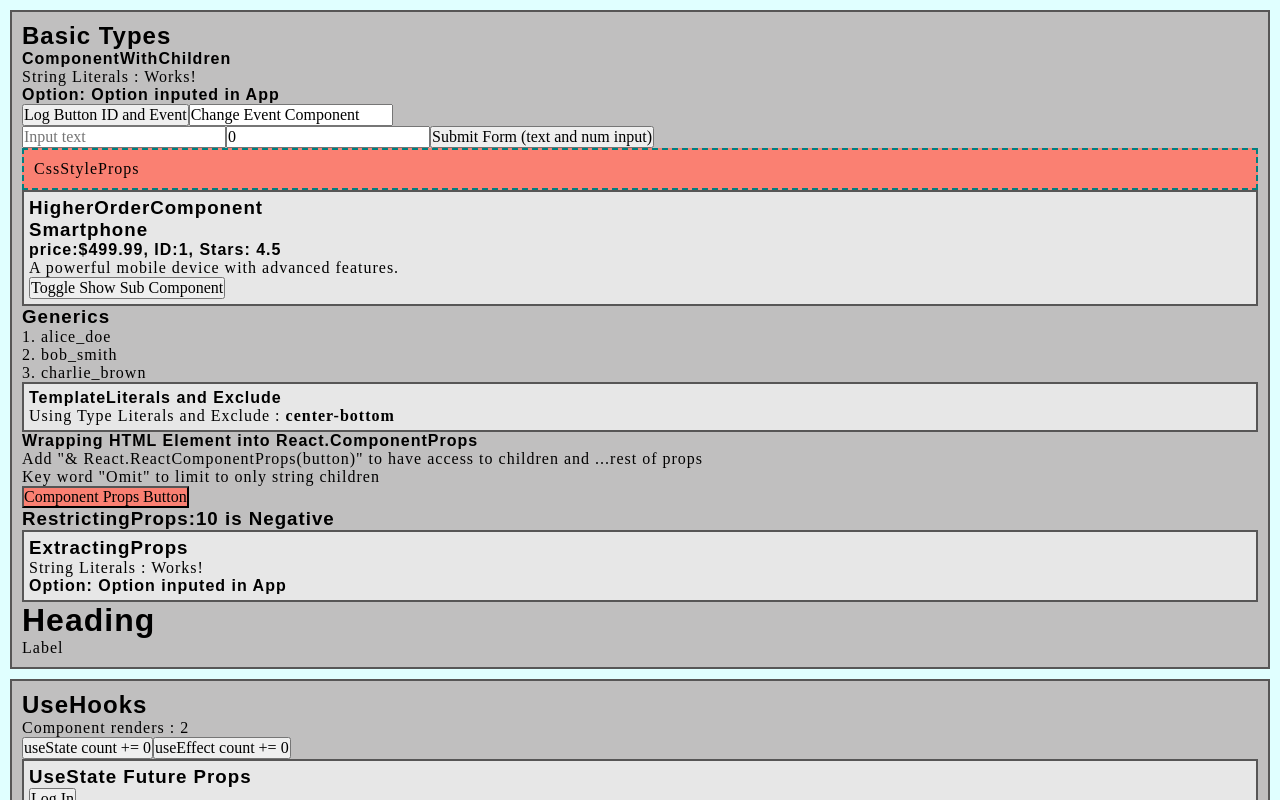
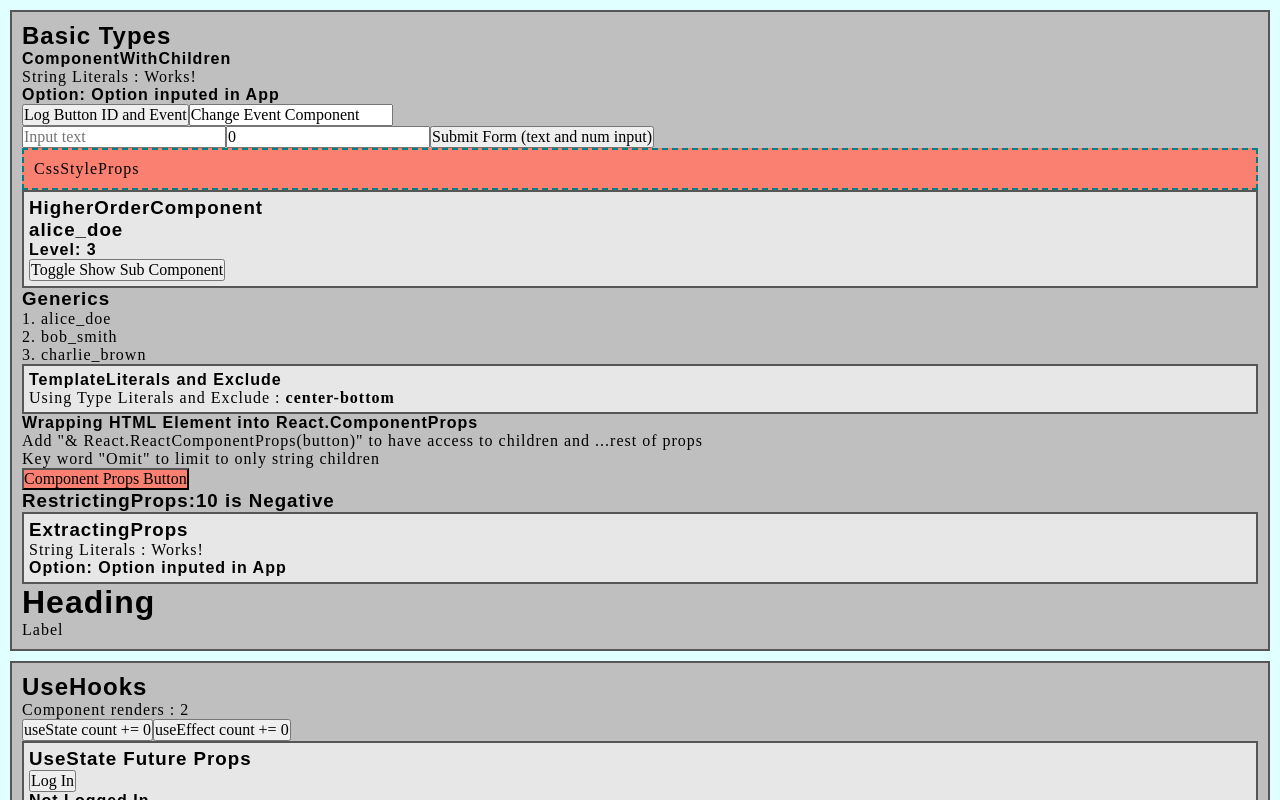
Before and after one commit to pdharma01/react-design-patterns-02-tsc, a React (Vite) app: page / in a window 1280 px wide. Both pictures are taken after a click on the button "Toggle Show Sub Component". Shown: the top 800 px of the page. Built offline with nearby package versions, Linux system fonts and the light colour scheme.

Commit message:
HigherOrderComponent with generics

```diff
--- a/src/App.tsx
+++ b/src/App.tsx
@@ -1,31 +1,16 @@
 import { useState } from 'react'
 import './App.css'
 
+// Data Types
+import { ProductType, UserType } from './components/types'
+
 // Basic Types
 import BasicProps from './components/basicTypes/BasicProps'
-import ComponentWithChildren from './components/ComponentWithChildren'
+import ComponentWithChildren from './components/basicTypes/ComponentWithChildren'
 import ButtonEvent from './components/basicTypes/ButtonEvent'
-
-
-// useHooks
-import UseHooks from './components/useHooks/UseHooks'
-
-// Layout Components
-import SimpleForm from './components/SimpleForm'
-import SplitScreenContainer from './components/SplitScreenContainer'
-import SplitScreenPanel from './components/SplitScreenPanel'
-// Lists
-import RegularList from './components/RegularList'
-import SmallProductListItem from './components/SmallProductListItem'
-import SmallUserListItem from './components/SmallUserListItem'
-import withNumberedList from './components/withNumberedList'
-import { ProductType, UserType } from './components/types'
-import ScratchTests from './components/ScratchTests'
 import ChangeEvent from './components/basicTypes/ChangeEvent'
 import CssStyleProps from './components/basicTypes/CssStyleProps'
-import UseStateProps from './components/useHooks/UseStateProps'
 import HigherOrderComponent from './components/basicTypes/HigherOrderComponent'
-import LargeListItem from './components/LargeListItem'
 import Generics from './components/basicTypes/Generics'
 import TemplateLiteralsAndExclude from './components/basicTypes/TemplateLiteralsAndExclude'
 import WrappingHTMLElement from './components/basicTypes/WrappingHTMLElement'
@@ -33,6 +18,22 @@ import RestrictingProps from './components/basicTypes/RestrictingProps'
 import ExtractingProps from './components/basicTypes/ExtractingProps'
 import PolymorphicComponents from './components/basicTypes/PolymorphicComponents'
 
+// useHooks
+import UseHooks from './components/useHooks/UseHooks'
+import UseStateProps from './components/useHooks/UseStateProps'
+
+// Layout Components
+import SimpleForm from './components/SimpleForm'
+import SplitScreenContainer from './components/SplitScreenContainer'
+import SplitScreenPanel from './components/SplitScreenPanel'
+
+// Lists
+import RegularList from './components/RegularList'
+import SmallProductListItem from './components/SmallProductListItem'
+import SmallUserListItem from './components/SmallUserListItem'
+import withNumberedList from './components/withNumberedList'
+import ScratchTests from './components/ScratchTests'
+import LargeListItem from './components/LargeListItem'
 
 const tempData = {
   products: [
@@ -114,6 +115,7 @@ const tempData = {
 }
 
 // as const
+// all react events (onClick, onChange)
 // style props
 // useAuth
 
@@ -159,9 +161,10 @@ function App() {
 
         </ComponentWithChildren>
 
-        <HigherOrderComponent
+        <HigherOrderComponent<UserType>
           component={LargeListItem}
-          product={products[0]}
+          // item={products[0]}
+          item={users[0]}
         />
 
         <Generics<UserType>
--- a/src/components/LargeListItem.tsx
+++ b/src/components/LargeListItem.tsx
@@ -1,24 +1,44 @@
-import { ProductType } from "./types"
+import { ProductType, UserType } from "./types"
 
-export type LargeListItemProps = {
-  product: ProductType | null
+export type LargeListItemProps<T> = {
+  item: T
 }
-const LargeListItem = ({ product }: LargeListItemProps): React.ReactNode => {
 
-  const { id, name, price, description, rating } = product || {}
+// ------------  Type Guard -----------------
+// Takes object of either 2 types. checks "is" product type. checks product property "name" is in object, returns true is both yes ,
+function isProduct(itemObject: ProductType | UserType): itemObject is ProductType {
+  return "name" in itemObject
+}
 
 
-  return (
-    product ? (
+const LargeListItem = <T extends ProductType | UserType>({ item }: LargeListItemProps<T>): React.ReactNode => {
 
-      <div>
+
+
+
+  if (isProduct(item)) {
+    const { id, name, price, description, rating } = item || {}
+
+    return (<div>
         <h3>{name}</h3>
         <h4>price:${price}, ID:{id}, Stars: {rating} </h4>
         <p>{description} </p>
       </div>
 
-    ) : null
-  )
+    )
+
+  } else {
+
+    const {screen_name, level } = item || {}
+    return (<div>
+        <h3>{screen_name}</h3>
+        <h4>Level: {level} </h4>
+      </div>
+
+    )
+
+  }
+
 
 }
 
--- a/src/components/SimpleForm.tsx
+++ b/src/components/SimpleForm.tsx
@@ -40,7 +40,7 @@ const SimpleForm = () => {
     // Only pass value as generic string or number
     function handleChangeValue<T>(
         value: T,
-        set: React.Dispatch<React.SetStateAction<T>>
+        set: React.Dispatch<React.SetStateAction<T>> //Type for setState function
     ) {
         set(value)
     }
```
Also changed, not shown: src/components/basicTypes/HigherOrderComponent.tsx (+9 -3 lines), src/components/basicTypes/ComponentWithChildren.tsx (renamed from src/components/ComponentWithChildren.tsx).
